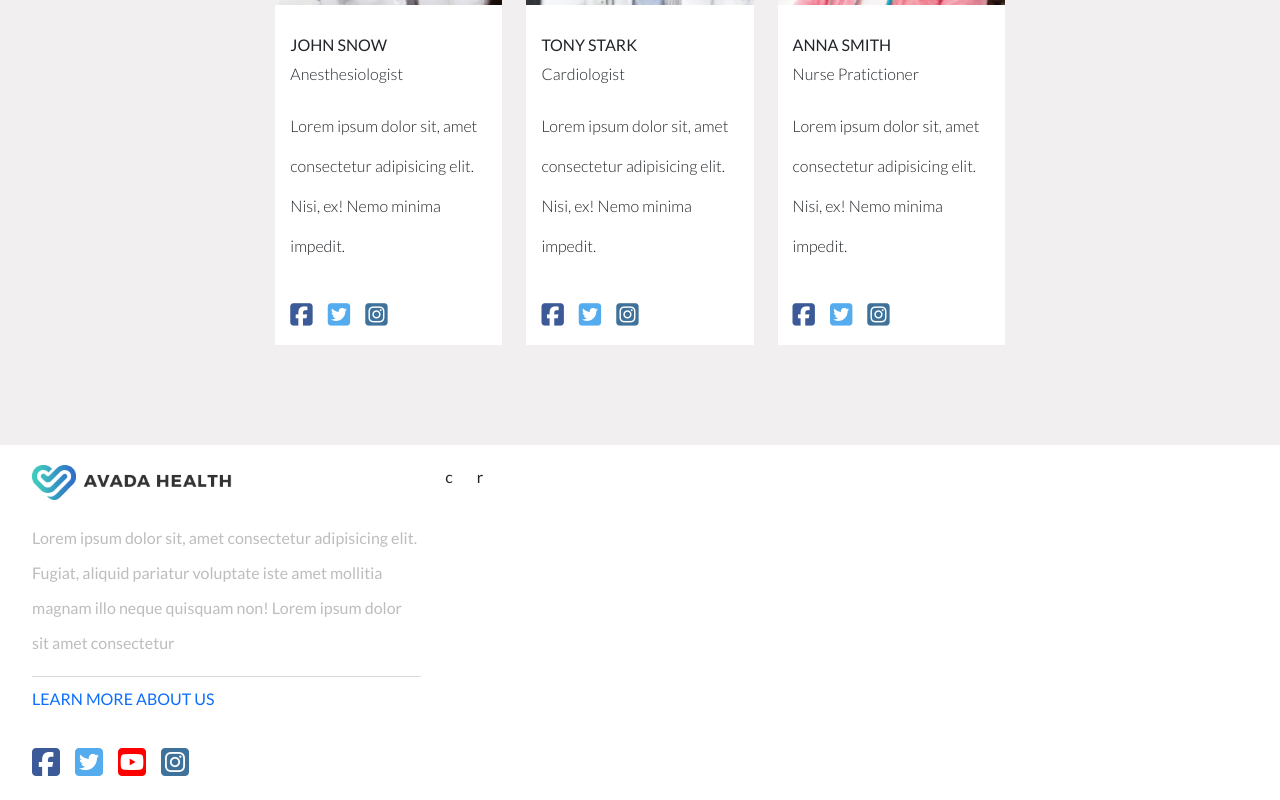
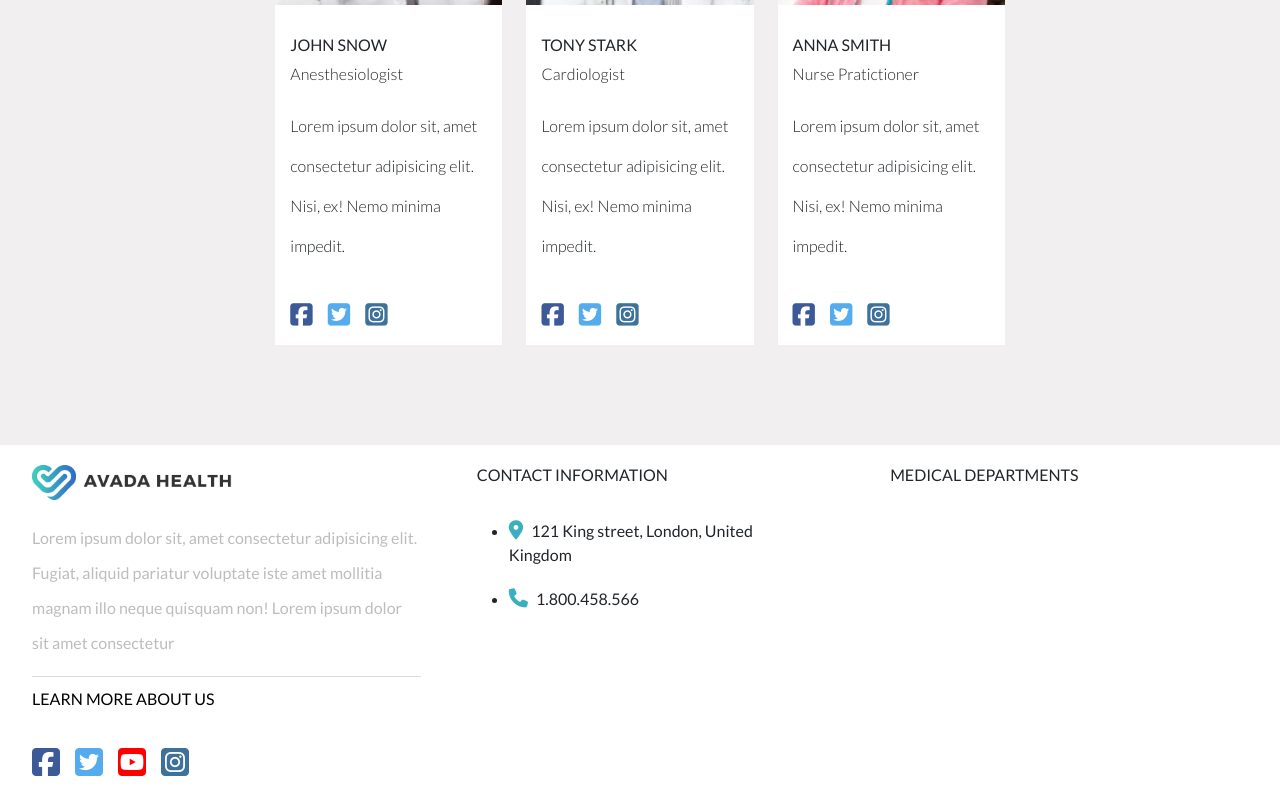
Before and after one commit to Clipper4rancione/proj-html-vuejs, a Vue app: page / in a window 1280 px wide. Shown: the part 2418-3218 px from the top of the page. Built offline with nearby package versions, Linux system fonts and the light colour scheme; a small style sheet from the web is missing.

Commit message:
[add] center and right section

```diff
--- a/src/components/AppFooter.vue
+++ b/src/components/AppFooter.vue
@@ -1,6 +1,12 @@
 <script>
+import { store } from '../data/store.js';
 export default {
-    name: 'AppFooter'
+    name: 'AppFooter',
+    data(){
+        return{
+            store,
+        }
+    }
 }
 </script>
 
@@ -32,16 +38,38 @@ export default {
 
 
                     <!-- Center Section -->
-                    <div class="col-auto center-section">
-                        c
-                        <!-- h2 -->
+                    <div class="col-4 center-section">
+                        <div class="container">
+                        <h6>CONTACT INFORMATION</h6>
                         <!-- List -->
+                        <ul>
+                            <li>
+                                <i class="fa-solid fa-location-dot"></i>
+                                121 King street, London, United Kingdom
+                            </li>
+                            <li>
+                                <i class="fa-solid fa-phone"></i>
+                                1.800.458.566
+                            </li>
+                        </ul>
+
+                        </div>
                     </div>
                     <!-- /Center Section -->
 
                     <!-- Right Section -->
-                    <div class="col-auto right-section">
-                        r
+                    <div class="col-4 right-section">
+                        <div class="container">
+                            <h6>Medical Departments</h6>
+
+                            <ul>
+                                <li v-for="(item, index) in store.footerList"
+                                    :key="index">
+                                        <a :href="item.link"></a>
+                                        {{item.name}}
+                                </li>
+                            </ul>
+                        </div>
                         <!-- h2 -->
                         <!-- List -->
                         <!-- Button CTA -->
@@ -63,6 +91,10 @@ export default {
         padding: 20px;
         display: flex;
 
+        h6{
+            text-transform: uppercase;
+            margin-bottom: 35px;
+        }
         .left-section {
 
             img{
@@ -83,6 +115,10 @@ export default {
             .link-area{
                 margin-top: 10px;
 
+                a{
+                    color: black;
+                }
+
                 i{
                     cursor: pointer;
                     font-size: 2rem;
@@ -91,5 +127,37 @@ export default {
                 }
             }
         }
+        .center-section{
+            li{
+                margin-top: 20px;
+
+                i{
+                    font-size: 1.2rem;
+                    margin-right: 5px;
+                    color: #3aafbf;
+                }
+            }
+        }
+        .right-section{
+
+            li{
+                line-height: 35px;
+                cursor: pointer;
+            }
+            li:before{
+                content: '\f054';
+                font-family: 'Font Awesome 6 Free';
+                font-weight: 800;
+                margin-right: 10px;
+
+                padding: 10px;
+                line-height: 5px;
+
+                font-size: .6rem;
+                border-radius: 50%;
+                background-color: #3aafbf;
+                color: white;
+            }
+        }
     }
 </style>
```
